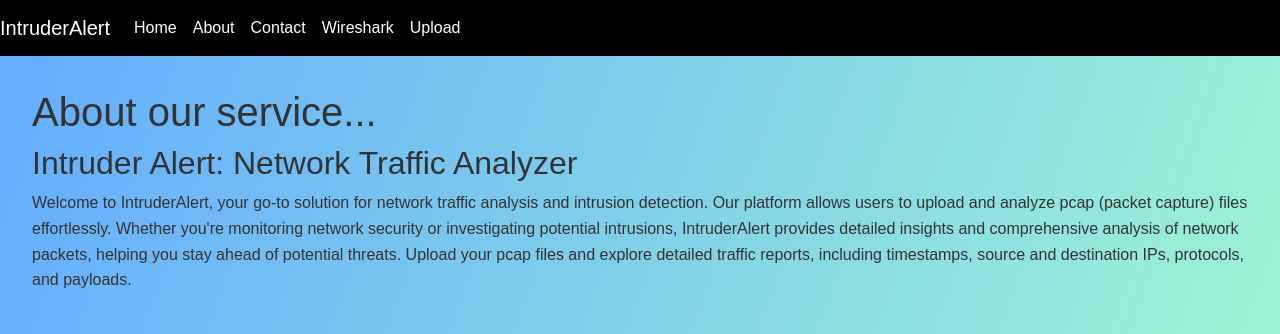
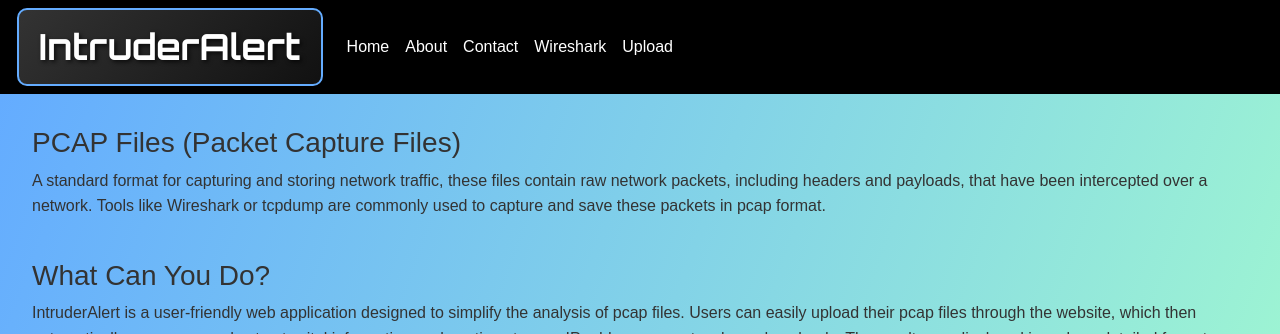
Before and after one commit to jdnavarro2087/Final_Project, a Django app: page /about/ in a window 1280 px wide. Shown: the top 334 px of the page. Run offline with Django 5.2, Linux system fonts and the light colour scheme.

Commit message:
css html 120.3

```diff
--- a/IntruderAlert/settings.py
+++ b/IntruderAlert/settings.py
@@ -116,6 +116,8 @@ USE_I18N = True
 
 USE_TZ = True
 
+DEBUG = True
+
 
 # Static files (CSS, JavaScript, Images)
 # https://docs.djangoproject.com/en/5.0/howto/static-files/
--- a/IntruderAlert/static/css/style.css
+++ b/IntruderAlert/static/css/style.css
@@ -1,3 +1,5 @@
+@import url('https://fonts.googleapis.com/css2?family=Orbitron:wght@700&display=swap');
+
 body {
     font-family: Arial, sans-serif;
     background-color: #f0f0f0;
@@ -19,14 +21,13 @@ body {
 }
 
 .page {
-    min-height: calc(100vh - 155px);
+    min-height: calc(100vh - 193px);
 }
 
-h1, h2 {
+h1, h2, h3 {
     color: #333;
 }
-
-#about {
+.about {
     color: #333;
 }
 
@@ -52,6 +53,23 @@ p {
 .navbar a {
     color: white !important;
 }
+#navbar-name {
+    font-family: 'Orbitron', sans-serif; /* Techy font */
+    font-size: 36px; /* Large font size */
+    color: #64acff; /* Bright green color */
+    text-shadow: 2px 2px 4px rgba(0, 0, 0, 0.7); /* Darker shadow for 3D effect */
+    background: linear-gradient(135deg, #333333, #111111); /* Dark gradient background */
+    padding: 10px 20px; /* Padding for spacing */
+    border-radius: 10px; /* Rounded corners */
+    border: 2px solid #64acff; /* Green border */
+    transition: transform 0.3s ease-in-out; /* Smooth transition for hover effect */
+    margin-left: 17px;
+}
+
+#navbar-name:hover {
+    transform: scale(1.1); /* Slightly enlarges on hover */
+}
+
 
 .roboto-bold-italic {
     font-family: "Roboto", sans-serif;
@@ -67,9 +85,9 @@ p {
 .container-home-body {
     background: linear-gradient(-70deg, #a2facf 0%, #64acff 100%);
     color: white;
-    height: 30.45rem;
     padding: 2rem;
     display: flex;
+    height: 30.45rem;
 }
 
 .container-home-body .image-container {
@@ -120,7 +138,6 @@ Upload
     flex-direction: column;
     background: linear-gradient(-70deg, #a2facf 0%, #64acff 100%);
     color: white;
-    height: 30.45rem;
     padding: 2rem;
 }
 /*********************************
@@ -129,7 +146,7 @@ About
 .container-about-body {
     background: linear-gradient(-70deg, #a2facf 0%, #64acff 100%);
     color: white;
-    height: 30.45rem;
+    /* height: 30.45rem; */
     padding: 2rem;
 }
 
@@ -142,15 +159,15 @@ Contact
 .container-contact-body {
     background: linear-gradient(-70deg, #a2facf 0%, #64acff 100%);
     color: white;
-    height: 30.45rem;
     padding: 2rem;
 }
 
 
 main {
-    min-height: 69vh;
+    min-height: calc(100vh - 193px);
     display: flex;
     flex-direction: column;
+    padding: 0 !important;
 }
 footer {
     margin-top: auto;
@@ -201,5 +218,22 @@ Wireshark styling
     padding: 3rem;
     box-sizing: border-box; /* Include padding in width calculations */
     width: 100%; /* Make sure it takes full width of the container */
-    min-height: 30.45rem;
 }
+#upload::-webkit-file-upload-button{
+    background-color: white;
+    border-radius: 8px;
+}
+ /* #upload-label{
+    background-color: white;
+    border-radius: 8px;
+    color: black;
+    border-width: 2px;
+ } */
+/* #upload{
+    display: none;
+} */
+#display {
+    border-radius: 8px;
+    border-width: 2px;
+    border-color: black;
+}
--- a/IntruderAlert/templates/about.html
+++ b/IntruderAlert/templates/about.html
@@ -1,41 +1,29 @@
 {% extends 'base.html' %}
 
-{% block title %}Home - Network Packets{% endblock title %}
+{% block title %}About - Network Packets{% endblock title %}
 
-{% block header %}Home Page{% endblock header %}
+{% block header %}About Page{% endblock header %}
 {% load static %}
 
 {% block content %}
 <div class="container-about-body page">
-    <h1>About our service...</h1>
-    <h2>Intruder Alert: Network Traffic Analyzer</h2>
-    <p id="about">Welcome to IntruderAlert, your go-to solution for network traffic analysis and intrusion detection. Our platform allows users to upload and analyze pcap (packet capture) files effortlessly. Whether you're monitoring network security or investigating potential intrusions, IntruderAlert provides detailed insights and comprehensive analysis of network packets, helping you stay ahead of potential threats. Upload your pcap files and explore detailed traffic reports, including timestamps, source and destination IPs, protocols, and payloads.</p>
-    <div class="about-cards">
-        <div class="card" style="width: 18rem;">
-            <img src="..." class="card-img-top" alt="...">
-            <div class="card-body">
-              <h5 class="card-title">Card title</h5>
-              <p class="card-text">Some quick example text to build on the card title and make up the bulk of the card's content.</p>
-              <a href="#" class="btn btn-primary">Go somewhere</a>
-            </div>
-          </div>
-        <div class="card" style="width: 18rem;">
-            <img src="..." class="card-img-top" alt="...">
-            <div class="card-body">
-              <h5 class="card-title">Card title</h5>
-              <p class="card-text">Some quick example text to build on the card title and make up the bulk of the card's content.</p>
-              <a href="#" class="btn btn-primary">Go somewhere</a>
-            </div>
-          </div>
-        <div class="card" style="width: 18rem;">
-            <img src="..." class="card-img-top" alt="...">
-            <div class="card-body">
-              <h5 class="card-title">Card title</h5>
-              <p class="card-text">Some quick example text to build on the card title and make up the bulk of the card's content.</p>
-              <a href="#" class="btn btn-primary">Go somewhere</a>
-            </div>
-          </div>
-    </div>
+    <!-- <h2>Background Information</h2> -->
+    <h3>PCAP Files (Packet Capture Files)</h3>
+    <p class="about">A standard format for capturing and storing network traffic, these files contain raw network packets, including headers and payloads, that have been intercepted over a network. Tools like Wireshark or tcpdump are commonly used to capture and save these packets in pcap format.</p><br>
+    <h3>What Can You Do?</h3>
+    <p class="about">IntruderAlert is a user-friendly web application designed to simplify the analysis of pcap files.
+
+      Users can easily upload their pcap files through the website, which then automatically processes and extracts vital information such as timestamps, IP addresses, protocols, and payloads.
+      The results are displayed in a clear, detailed format, making it easy to understand network traffic.
+
+    <h3>Why Us?</h3>
+       <p class="about">Integrated with Intrusion Detection Systems (IDS), IntruderAlert provides real-time alerts for potential security threats,
+       <!-- enabling quick responses to malicious activities. Additionally,  -->
+       users can review historical data to identify trends and conduct long-term forensics.
+       Customizable and scalable, IntruderAlert caters to both small and large networks,
+       <!-- enhancing users' ability to detect and respond to security threats effectively. -->
+      </p>
+
 
     </div>
 {% endblock content %}
--- a/IntruderAlert/templates/base.html
+++ b/IntruderAlert/templates/base.html
@@ -20,7 +20,7 @@
     {% include 'navbar.html'%}
 
     <div>
-        <main class="container-fluid">
+        <main>
             {% block content %}{% endblock content %}
         </main>
 
--- a/IntruderAlert/templates/home.html
+++ b/IntruderAlert/templates/home.html
@@ -11,8 +11,9 @@
         <img src="{% static 'img/background1_home.jpg' %}" class="home-pic" alt="">
     </div>
     <div class="text-container">
-        <p class="home-body-text">Pcap files (Packet Capture files) are a standard format for capturing and storing network traffic. These files contain raw network packets, including headers and payloads, that have been intercepted over a network. Tools like Wireshark or tcpdump are commonly used to capture and save these packets in pcap format.</p><br>
-        <p class="home-body-text">IntruderAlert is a user-friendly web application designed to simplify the analysis of pcap files. Users can easily upload their pcap files through the website, which then automatically processes and extracts vital information such as timestamps, IP addresses, protocols, and payloads. The results are displayed in a clear, detailed format, making it easy to understand network traffic. Integrated with Intrusion Detection Systems (IDS), IntruderAlert provides real-time alerts for potential security threats, enabling quick responses to malicious activities. Additionally, users can review historical data to identify trends and conduct long-term forensics. Customizable and scalable, IntruderAlert caters to both small and large networks, enhancing users' ability to detect and respond to security threats effectively.</p>
+        <h2>Intruder Alert: Network Traffic Analyzer</h2>
+
+        <p class="home-body-text">Welcome to IntruderAlert, your go-to solution for network traffic analysis and intrusion detection. Our platform allows users to upload and analyze pcap (packet capture) files effortlessly. Whether you're monitoring network security or investigating potential intrusions, IntruderAlert provides detailed insights and comprehensive analysis of network packets, helping you stay ahead of potential threats. Upload your pcap files and explore detailed traffic reports, including timestamps, source and destination IPs, protocols, and payloads.</p>
     </div>
 </div>
 {% endblock content %}
--- a/IntruderAlert/templates/navbar.html
+++ b/IntruderAlert/templates/navbar.html
@@ -3,7 +3,7 @@
 
 <nav class="navbar navbar-expand-lg bg-body-tertiary navbar-dark">
     <div class="container-fluid">
-        <a class="navbar-brand" href="{% url 'index' %}">IntruderAlert</a>
+        <a class="navbar-brand" href="{% url 'index' %}" id="navbar-name">IntruderAlert</a>
         <button class="navbar-toggler" type="button" data-bs-toggle="collapse" data-bs-target="#navbarSupportedContent" aria-controls="navbarSupportedContent" aria-expanded="false" aria-label="Toggle navigation">
             <span class="navbar-toggler-icon"></span>
         </button>
--- a/IntruderAlert/templates/wireshark_instructions.html
+++ b/IntruderAlert/templates/wireshark_instructions.html
@@ -21,7 +21,7 @@
         <h2>Step 4: Stop Capturing Packets</h2>
         <p>when you have captured enough packets, click the <strong>Stop Capturing Packets</strong> button (the red square icon) to stop the capture.</p>
 
-        <h2>step 5: Save the Capture File</h2>
+        <h2>Step 5: Save the Capture File</h2>
         <p>To Save your captured packets, go to <strong>File</strong> &gt; <strong>Save As</strong>. Choose a location and a file name, then click <strong>Save</strong>. Your capture file will be saved with a .pcap extension.</p>
 
         <p>For more detailed instructions and advanced features, refer to the <a href="https://www.wireshark.org/docs/wsug_html_chunked/" target="_blank">Wireshark User's Guide</a>. </p>
```
Also changed, not shown: IntruderAlert/templates/analyze_pcap.html (+5 -3 lines), IntruderAlert/templates/contact.html (+28 -9 lines).
